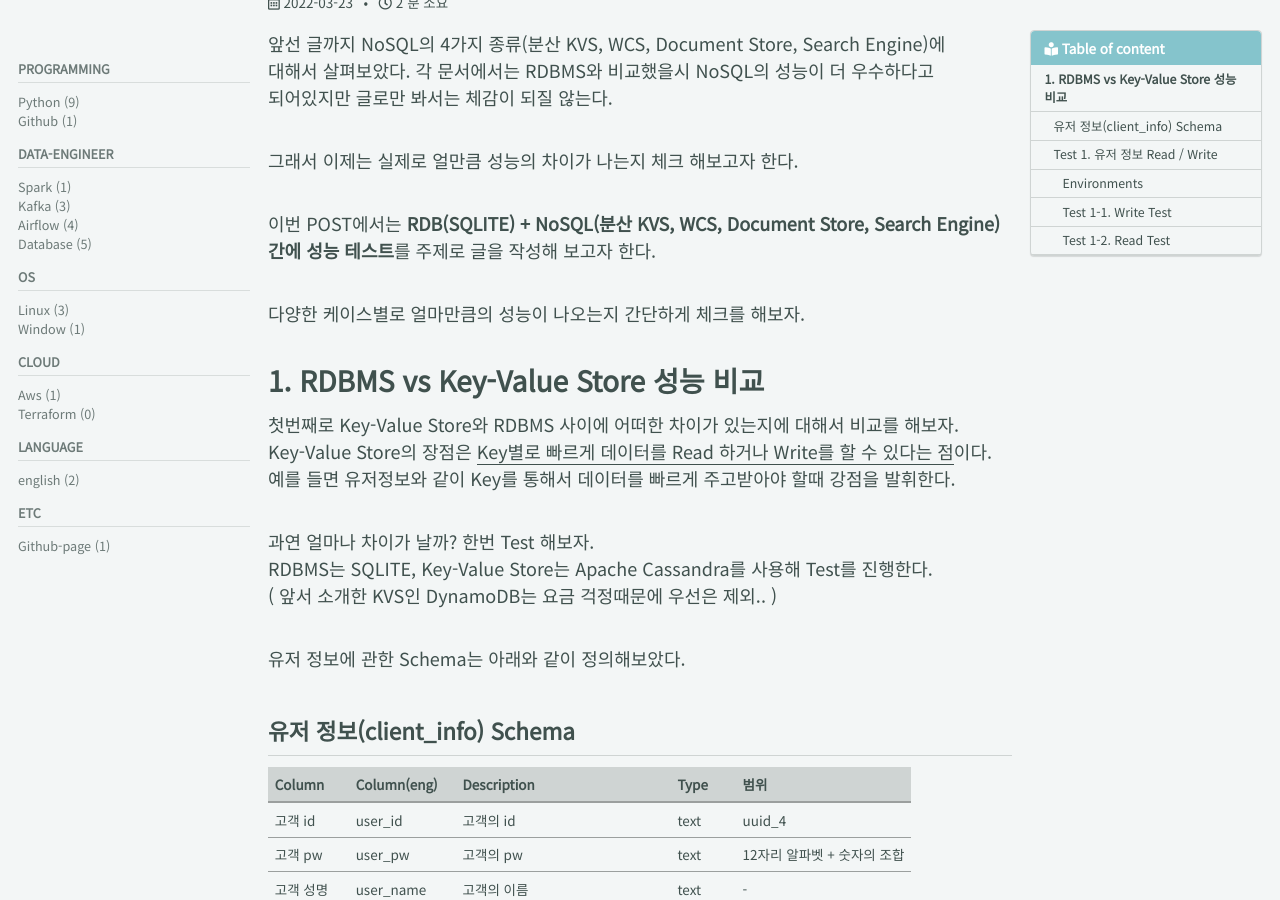
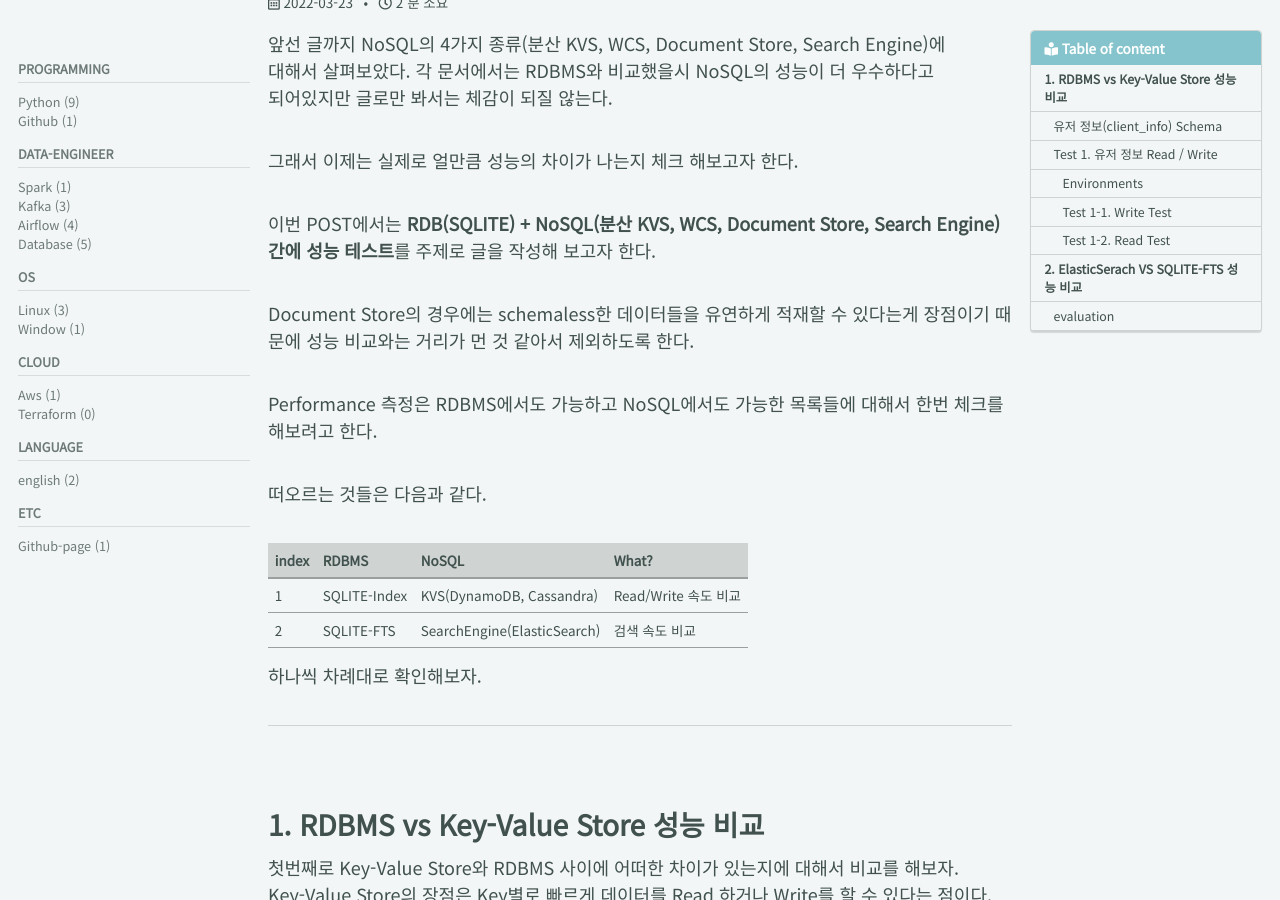
Before and after one commit to dlgldgldgld/dlgldgldgld.github.io, a Jekyll site: the page built from _posts/DataBase/2022-03-23-nosql_performance_test.md, in a window 1280 px wide and 900 px high, scrolled down 238 px. Built offline with Jekyll 4.4.1, drawn with Linux system fonts in a browser that asks for light colours; cached includes are drawn as plain includes; comment, search, counter and statistics services are not loaded; some of the changed text lies outside the part shown.

Commit message:
update posts

```diff
--- a/_posts/DataBase/2022-03-23-nosql_performance_test.md
+++ b/_posts/DataBase/2022-03-23-nosql_performance_test.md
@@ -13,7 +13,21 @@ tag: [Database, NoSQL]
 
 이번 POST에서는 **RDB(SQLITE) + NoSQL(분산 KVS, WCS, Document Store, Search Engine)간에 성능 테스트**를 주제로 글을 작성해 보고자 한다.
 
-다양한 케이스별로 얼마만큼의 성능이 나오는지 간단하게 체크를 해보자.
+Document Store의 경우에는 schemaless한 데이터들을 유연하게 적재할 수 있다는게 장점이기 때문에 성능 비교와는 거리가 먼 것 같아서 제외하도록 한다.
+
+Performance 측정은 RDBMS에서도 가능하고 NoSQL에서도 가능한 목록들에 대해서 한번 체크를 해보려고 한다.
+
+떠오르는 것들은 다음과 같다.
+
+|index|RDBMS|NoSQL|What?|
+|----|----|----|----|
+|1|SQLITE-Index|KVS(DynamoDB, Cassandra)|Read/Write 속도 비교|
+|2|SQLITE-FTS|SearchEngine(ElasticSearch)|검색 속도 비교|
+
+하나씩 차례대로 확인해보자.
+
+----
+<br>
 
 # 1. RDBMS vs Key-Value Store 성능 비교
 
@@ -67,22 +83,32 @@ RDBMS는 SQLITE, Key-Value Store는 Apache Cassandra를 사용해 Test를 진행
 
 이를 인용하면 일반 RDBMS보다는 cassandra에 Write를 하는 것이 더 빠르다고 볼 수 있을 것 같다.
 
-![alt](../../../assets/images/2022-03-18-nosql_performance_test/per_records.png)
+아래 표를 보면 sqlite(no-index)의 경우가 가장빠르지만 실제 운영 환경에서는 read 속도를 위해 index를 생성할 것이므로 무시해도 될 것 같다.
 
 ----
 
 ### Test 1-2. Read Test
 다음은 Read Test를 진행해보았다.
-1000만 rows를 기준으로 read test시에는 속도가 거의 비슷하게 나왔다.
-sqlite3에서는 1~4 ms를 유지하고, Cassandra에서는 3ms를 유지하고 있다.
-
-Read 속도는 큰 차이가 없는 것으로 확인된다.
-
-`Query : select * from client_info where user_id = '7888a4bc-51c8-42a3-9f73-2b898a0a14e6'`
-
 
 |Case|소요시간(sec)|image|
 |----|----|----|
 |SQLITE3 Read 1 record(No Index)|1760 ms|![alt](../../../assets/images/2022-03-18-nosql_performance_test/TEST1_2_SQLITE_NOINDEX.png)|
 |SQLITE3 Read 1 record(Index)|1~4 ms|![alt](../../../assets/images/2022-03-18-nosql_performance_test/TEST1_2_SQLITE_INDEX.png)|
 |CASSANDRA Read 1 record|3 ms|![alt](../../../assets/images/2022-03-18-nosql_performance_test/TEST1_2_CASSANDRA.png)|
+
+1000만 rows를 기준으로 read test시에는 속도가 거의 비슷하게 나왔다.
+sqlite3에서는 1~4 ms를 유지하고, Cassandra에서는 3ms를 유지하고 있다.
+
+Read 속도는 큰 차이가 없는 것으로 확인된다.
+sqlite에서 index가 없는 경우에는 무려 1.7초나 걸린다.
+
+`Query : select * from client_info where user_id = '7888a4bc-51c8-42a3-9f73-2b898a0a14e6'`
+
+----
+<br>
+
+# 2. ElasticSerach VS SQLITE-FTS 성능 비교
+
+## evaluation
+1. 검색 속도
+2.
```
Also changed, not shown: other parts of _posts/DataBase/2022-03-23-nosql_performance_test.md (+2 -0 lines), _posts/DataBase/2022-03-16-document.md (+2 -0 lines).
